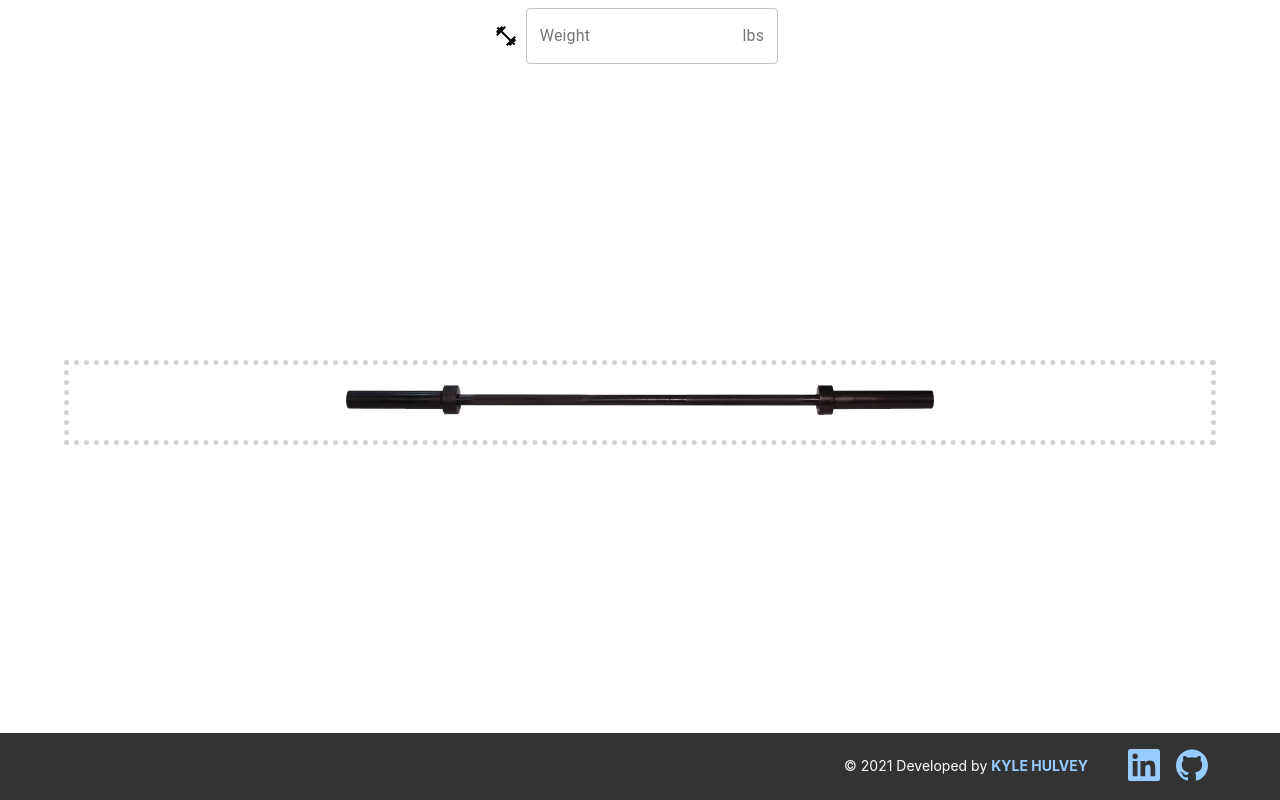
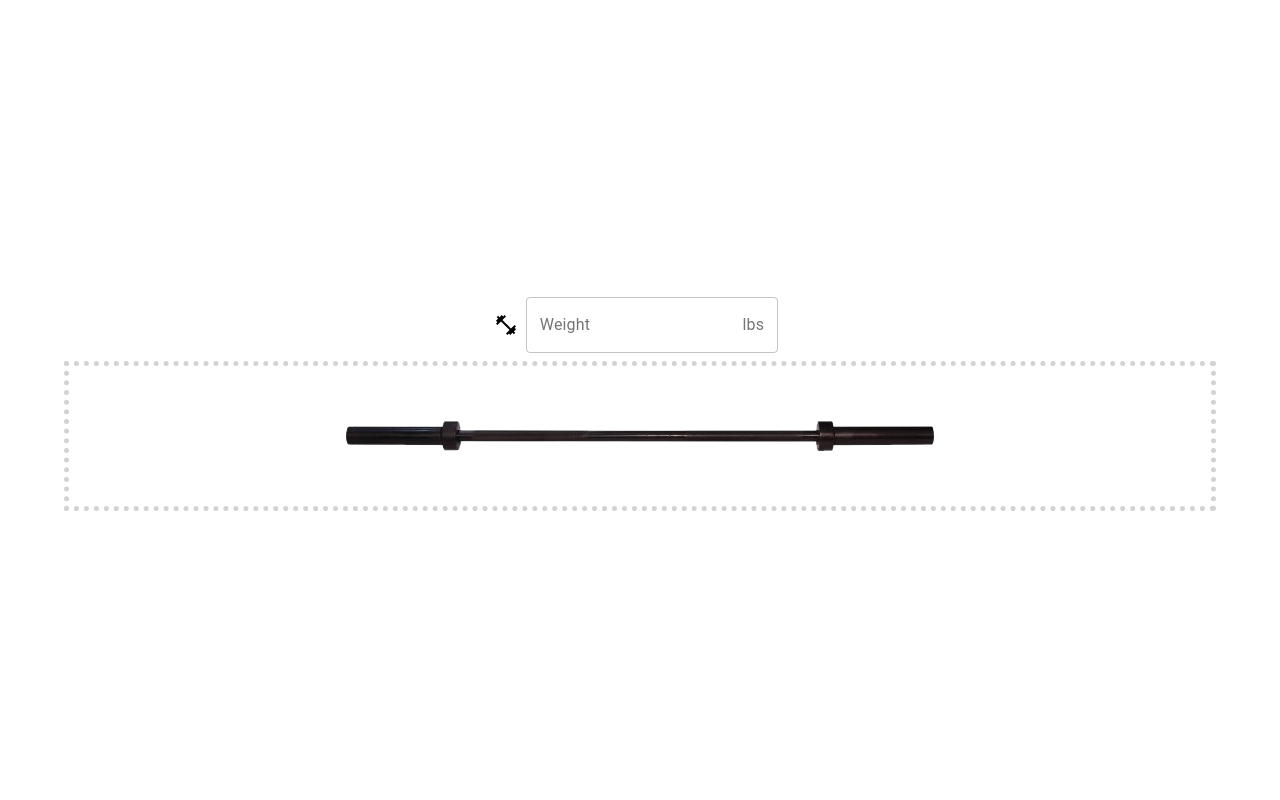
Before and after one commit to kbh1301/barbell-plates-calculator, a React (Create React App) app: page / in a window 1280 px wide. Built offline with nearby package versions, Linux system fonts and the light colour scheme.

Commit message:
- Removed footer - CSS updates - Separated weight display component in new file

```diff
--- a/src/App.css
+++ b/src/App.css
@@ -6,7 +6,7 @@
     display: flex;
     min-height: 100vh;
     flex-direction: column;
-    justify-content: space-between;
+    justify-content: center;
   }
 
   .App-logo {
--- a/src/App.js
+++ b/src/App.js
@@ -1,14 +1,11 @@
 import './App.css';
 import WeightInput from './components/WeightInput/WeightInput';
-import Footer from './components/Footer/Footer';
 
 function App() {
   return (
     <div className="App">
-      {/* <Navigation /> */}
       <div className="content">
         <WeightInput />
-        <Footer />
       </div>
     </div>
   );
--- a/src/components/ContactForm/ContactBar.js
+++ /dev/null
@@ -1,16 +0,0 @@
-import React from 'react';
-
-const ContactBar = () => {
-
-  return (
-    <div className="self-center mv2">
-      <a class="link light-blue grow hover-silver dib h2 w2 mh2" href="https://www.linkedin.com/in/kylehulvey/" target="_blank" title="LinkedIn">
-        <svg alt="LinkedIn" fill="currentColor" viewBox="0 0 24 24" xmlns="http://www.w3.org/2000/svg"><path d="M20.447 20.452h-3.554v-5.569c0-1.328-.027-3.037-1.852-3.037-1.853 0-2.136 1.445-2.136 2.939v5.667H9.351V9h3.414v1.561h.046c.477-.9 1.637-1.85 3.37-1.85 3.601 0 4.267 2.37 4.267 5.455v6.286zM5.337 7.433c-1.144 0-2.063-.926-2.063-2.065 0-1.138.92-2.063 2.063-2.063 1.14 0 2.064.925 2.064 2.063 0 1.139-.925 2.065-2.064 2.065zm1.782 13.019H3.555V9h3.564v11.452zM22.225 0H1.771C.792 0 0 .774 0 1.729v20.542C0 23.227.792 24 1.771 24h20.451C23.2 24 24 23.227 24 22.271V1.729C24 .774 23.2 0 22.222 0h.003z"/></svg>
-      </a>
-      <a class="link light-blue grow hover-silver dib h2 w2 mh2" href="https://github.com/kbh1301" target="_blank" title="GitHub">
-        <svg alt="GitHub" fill="currentColor" viewBox="0 0 24 24" xmlns="http://www.w3.org/2000/svg"><path d="M12 .297c-6.63 0-12 5.373-12 12 0 5.303 3.438 9.8 8.205 11.385.6.113.82-.258.82-.577 0-.285-.01-1.04-.015-2.04-3.338.724-4.042-1.61-4.042-1.61C4.422 18.07 3.633 17.7 3.633 17.7c-1.087-.744.084-.729.084-.729 1.205.084 1.838 1.236 1.838 1.236 1.07 1.835 2.809 1.305 3.495.998.108-.776.417-1.305.76-1.605-2.665-.3-5.466-1.332-5.466-5.93 0-1.31.465-2.38 1.235-3.22-.135-.303-.54-1.523.105-3.176 0 0 1.005-.322 3.3 1.23.96-.267 1.98-.399 3-.405 1.02.006 2.04.138 3 .405 2.28-1.552 3.285-1.23 3.285-1.23.645 1.653.24 2.873.12 3.176.765.84 1.23 1.91 1.23 3.22 0 4.61-2.805 5.625-5.475 5.92.42.36.81 1.096.81 2.22 0 1.606-.015 2.896-.015 3.286 0 .315.21.69.825.57C20.565 22.092 24 17.592 24 12.297c0-6.627-5.373-12-12-12"/></svg>      </a>
-    </div>
-  );
-}
-
-export default ContactBar;
--- a/src/components/Footer/Footer.js
+++ /dev/null
@@ -1,13 +0,0 @@
-import React from 'react';
-import ContactBar from '../ContactForm/ContactBar';
-
-const Footer = () => {
-    return(
-        <footer className="flex justify-end items-center bg-dark-gray pv2 ph4-m ph5-l white">
-            <small className="f6 db tr">© 2021 Developed by <b class="ttu light-blue">Kyle Hulvey</b></small>
-            <div className="ml4"><ContactBar /></div>
-        </footer>
-    );
-}
-
-export default Footer;
--- /dev/null
+++ b/src/components/WeightInput/WeightDisplay.js
@@ -0,0 +1,53 @@
+import React, { Fragment, useEffect, useRef, useState } from 'react';
+import './WeightInput.css'
+import barbellImg from '../../img/barbell.png'
+import plateImg from '../../img/plate.png'
+
+const WeightDisplay = ({ weightVal }) => {
+    const calcWeights = () => {
+            // if metric === lbs then <----------------------------------------------
+        const plates = [ 45, 35, 25, 10, 5, 2.5, 1.25 ];
+            // if metric === kgs then <----------------------------------------------
+            // plates array  <----------------------------------------------
+        // initializes image array with empty barbell
+        let results = [ <td><img src={barbellImg} alt="" /></td> ];
+        let curWeight = weightVal;
+
+        curWeight -= 45; // subtract standard bar weight
+        curWeight /= 2; // get one side of bar
+
+        // add appropriate plates to results
+        plates.forEach((plate, i) => {
+            // checks if current plate fits within current weight
+            let wholePlate = curWeight / plate;
+            // calculate plate image size based on amount in plates array
+            let plateSize = 100 - i/(plates.length - 1) * 75;
+
+            // component to be added to results array
+            const plateComponent =
+                <td>
+                    <img className="plateImg" src={plateImg} alt="" style={{height:`${plateSize}%`}}/>
+                    <div className="weightDisplayNumber" >{plate}<br/></div>
+                </td>;
+
+            // determines how many (if any) of the current plate can be used and adds component to result
+            if(wholePlate >= 1){
+                for(let i = wholePlate; i >= 1; i--) {
+                    // adds plates to right side of bar
+                    results.push( plateComponent );
+                    // adds plates to left side of bar
+                    results.unshift( plateComponent );
+                    curWeight -= plate;
+                }
+            }
+        });
+
+        if(curWeight > 0) results.push(<p>{curWeight}</p>); // leftover weight
+
+        return results;
+    }
+    return (
+        <div className="weightDisplay">{calcWeights(weightVal)}</div>
+    );
+}
+export default WeightDisplay;
--- a/src/components/WeightInput/WeightInput.css
+++ b/src/components/WeightInput/WeightInput.css
@@ -12,11 +12,47 @@
     align-items: center;
 }
 
-.weightDisplay * {
+.weightDisplay {
+    height: 150px;
+    /* max-width: 100%; */
+    /* max-height: 100%; */
+}
+
+.plateImg {
     max-width: 100%;
     max-height: 100%;
 }
 
+.imgBox {
+    border: 5px dotted lightgray;
+    width: 50%;
+}
+
+.weightDisplayNumber {
+    position: absolute;
+    top: 50%;
+    left: 50%;
+    transform: translate(-50%, -50%);
+
+    text-shadow:
+        -1px -1px 0 black,
+        1px -1px 0 black,
+        -1px 1px 0 black,
+        1px 1px 0 black;
+    color: white;
+    font-weight: 900;
+    display:inline-block;
+    font-size: 2em;
+    /* background-color: lightslategray;
+    padding: .5rem 1.5rem .5rem 1.5rem;
+    border-radius: 9999px; */
+}
+
 td {
-    padding: 2.5vh;
+    display: flex;
+    align-items: center;
+    justify-content: center;
+    padding: 5px;
+    position: relative;
+    height: 100%;
 }
--- a/src/components/WeightInput/WeightInput.js
+++ b/src/components/WeightInput/WeightInput.js
@@ -1,4 +1,5 @@
 /*
+-- use 202.5 for demo weight
 - limit input to numbers
 - limit input to certain range (ex 500 lbs)
 - disallow decimal inputs
@@ -9,46 +10,16 @@
   - scale each plate size based on percentage compared to biggest size in array
 - stack same size plates with slight offset?
 */
-
-import React, { Fragment, useState } from 'react';
+import React, { Fragment, useEffect, useRef, useState } from 'react';
+import './WeightInput.css';
+import WeightDisplay from './WeightDisplay';
 import { makeStyles } from '@material-ui/core/styles';
 import TextField from '@material-ui/core/TextField';
 import InputAdornment from '@material-ui/core/InputAdornment';
 import FitnessCenterIcon from '@material-ui/icons/FitnessCenter';
-import './WeightInput.css'
-import barbellImg from '../../img/barbell.png'
-import plateImg from '../../img/plate.png'
 
 const useStyles = makeStyles((theme) => ({
     root: {'& > *': { margin: theme.spacing(1), width: '25ch'}}}));
-
-const calcWeights = (weightVal) => {
-    const plates = [ 45, 35, 25, 10, 5, 2.5, 1.25 ];
-    // initializes image array with empty barbell
-    let results = [ <td><img src={barbellImg} alt="" /></td> ];
-    let curWeight = weightVal;
-
-    curWeight -= 45; // subtract standard bar weight
-    curWeight /= 2; // get one side of bar
-
-    // add appropriate plates to results
-    plates.forEach(plate => {
-        let wholePlate = curWeight / plate;
-        if(wholePlate >= 1){
-            for(let i = wholePlate; i >= 1; i--) {
-                // adds plates to right side of bar
-                results.push( <td><img src={plateImg} alt="" /><div>{plate}</div></td> );
-                // adds plates to left side of bar
-                results.unshift( <td><img src={plateImg} alt="" /><div>{plate}</div></td> );
-                curWeight -= plate;
-            }
-        }
-    });
-
-    if(curWeight > 0) results.push(<p>{curWeight}</p>); // leftover weight
-
-    return results;
-}
 
 const WeightInput = () => {
     const [weightVal, setWeightVal] = useState('');
@@ -64,7 +35,7 @@ const WeightInput = () => {
                     onChange={(event) => {setWeightVal(event.target.value)}}/>
                 </form>
             </div>
-            <div className="weightDisplay">{calcWeights(weightVal)}</div>
+            <WeightDisplay weightVal={weightVal} />
         </Fragment>
     );
 }
```
